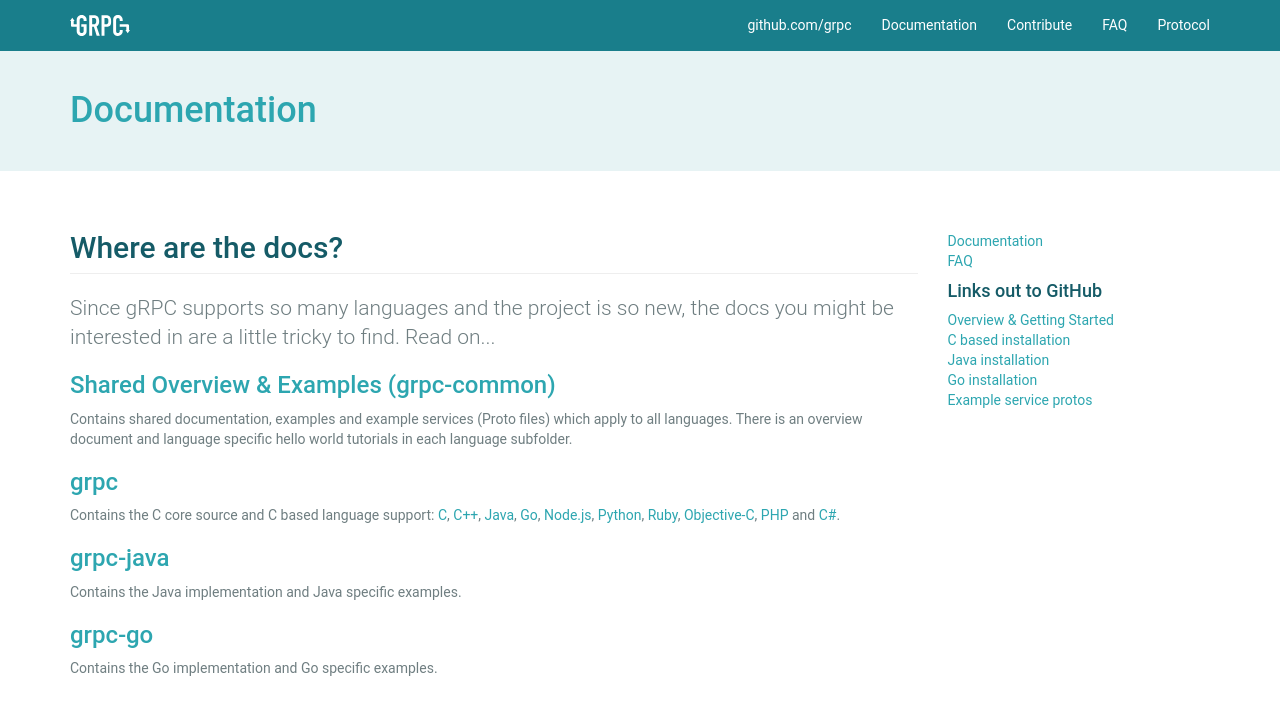
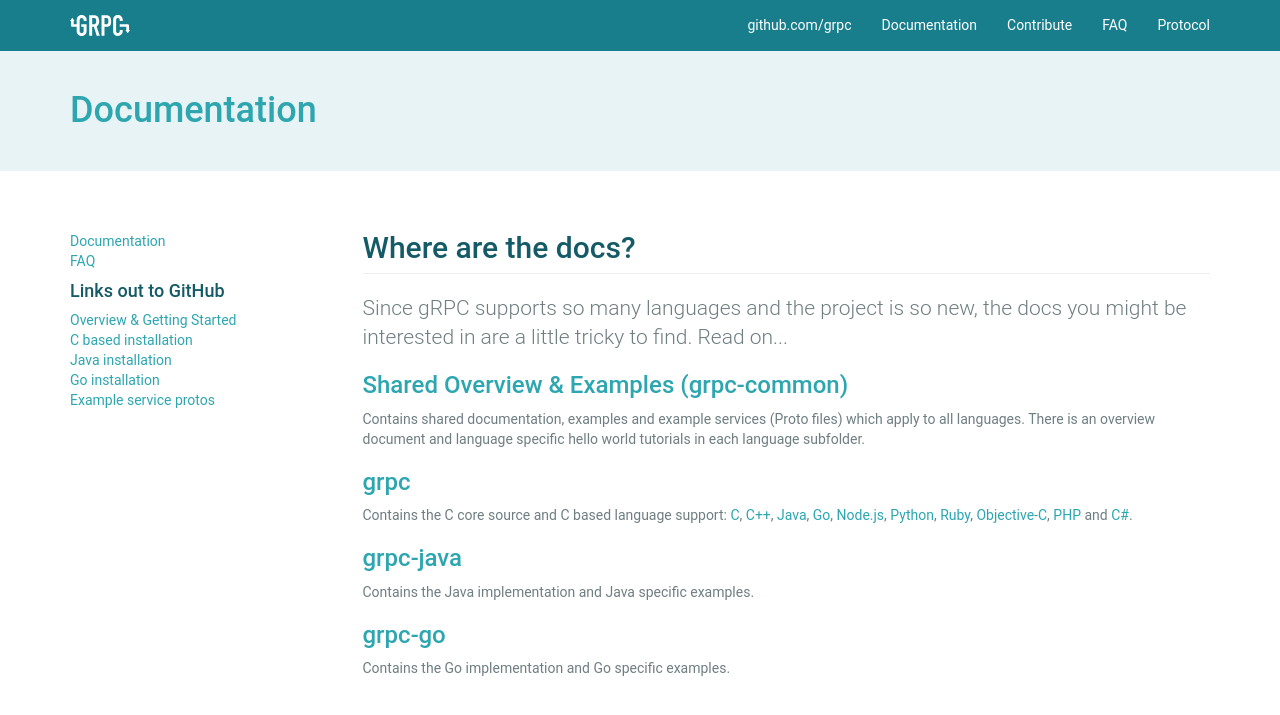
Before and after one commit to grpc/grpc.github.io, a Jekyll site: the page built from docs/index.html, in a window 1280 px wide. Shown: the top 715 px of the page. Built offline with Jekyll 4.4.1, drawn with Linux system fonts in a browser that asks for light colours; nearby versions of some CDN libraries; library files that are not in the unit come from our copies; some of the changed lines change nothing that is shown.

Commit message:
Fix unclosed a tags on documentation page nav.

```diff
--- a/_layouts/docs.html
+++ b/_layouts/docs.html
@@ -3,19 +3,19 @@
 ---
 
 <div class="row">
-  <div class="col-md-9">
-      {{ content }}
-  </div>
   <div class="col-md-3">
     <ul class="list-unstyled docs-side-nav">
       <li><a href="/docs/">Documentation</a></li>
       <li><a href="/faq/">FAQ</a></li>
       <li><h4>Links out to GitHub</h4></li>
-      <li><a href="https://github.com/grpc/grpc-common">Overview &amp; Getting Started</li>
-      <li><a href="https://github.com/grpc/grpc/blob/master/INSTALL">C based installation</li>
-      <li><a href="https://github.com/grpc/grpc-java">Java installation</li>
-      <li><a href="https://github.com/grpc/grpc-go">Go installation</li>
-      <li><a href="https://github.com/grpc/grpc-common/tree/master/protos">Example service protos</li>
+      <li><a href="https://github.com/grpc/grpc-common">Overview &amp; Getting Started</a></li>
+      <li><a href="https://github.com/grpc/grpc/blob/master/INSTALL">C based installation</a></li>
+      <li><a href="https://github.com/grpc/grpc-java">Java installation</a></li>
+      <li><a href="https://github.com/grpc/grpc-go">Go installation</a></li>
+      <li><a href="https://github.com/grpc/grpc-common/tree/master/protos">Example service protos</a></li>
     </ul>
   </div>
+  <div class="col-md-9">
+      {{ content }}
+  </div>
 </div>
```
